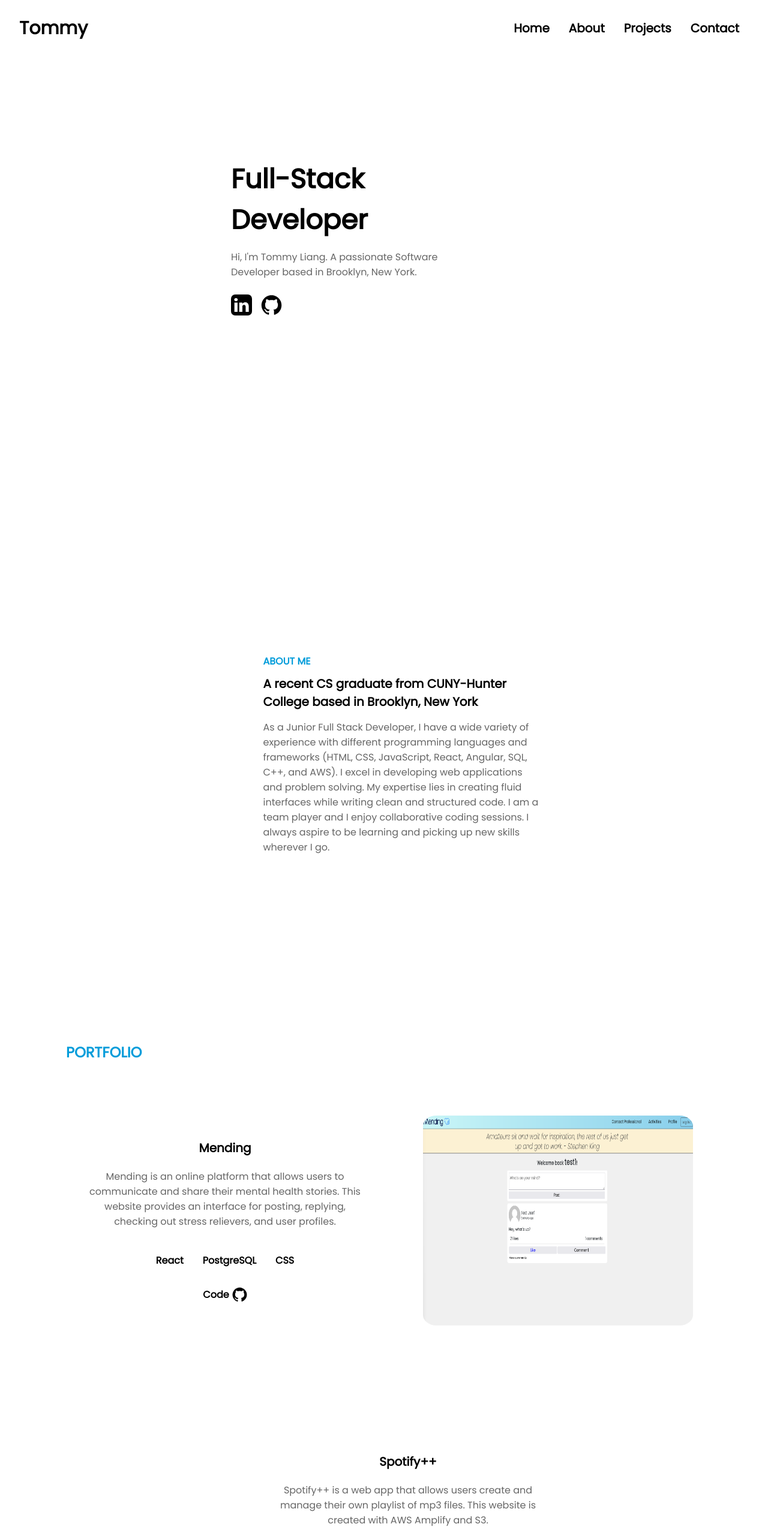
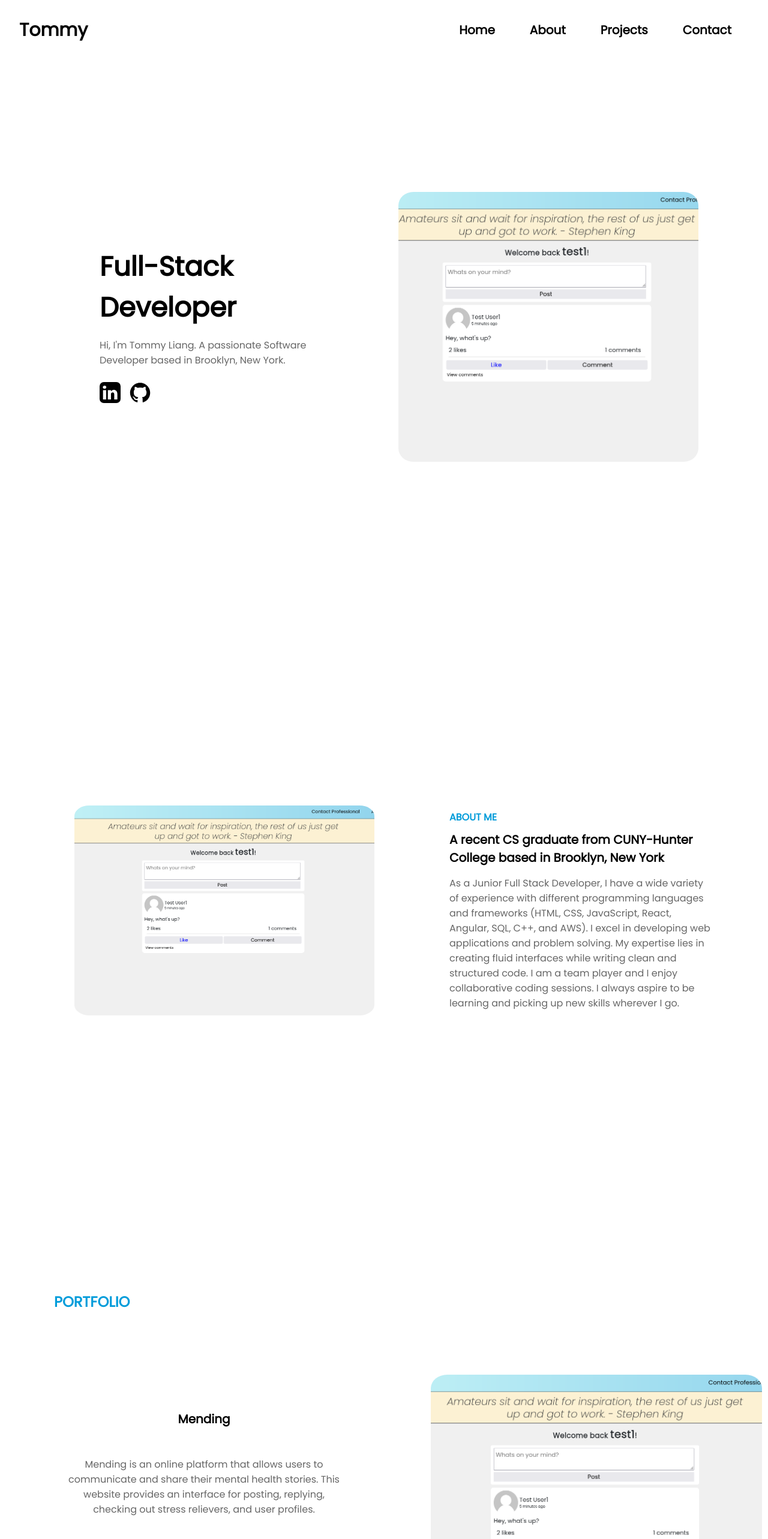
Before and after one commit to TommyLiang1/Portfolio, a React (Create React App) app: page / in a window 1280 px wide. Shown: the top 2566 px of the page at 60% size. Built offline with nearby package versions, Linux system fonts and the light colour scheme.

Commit message:
Portfolio complete, fill images

```diff
--- a/package.json
+++ b/package.json
@@ -4,9 +4,11 @@
   "private": true,
   "dependencies": {
     "@emailjs/browser": "^3.11.0",
+    "@fortawesome/react-fontawesome": "^0.2.0",
     "cra-template": "1.2.0",
     "react": "^18.2.0",
     "react-dom": "^18.2.0",
+    "react-router-dom": "^6.16.0",
     "react-scripts": "5.0.1"
   },
   "scripts": {
--- a/public/index.html
+++ b/public/index.html
@@ -31,6 +31,14 @@
       href="https://fonts.googleapis.com/css?family=Poppins"
     />
 
+    <link
+      rel="stylesheet"
+      href="https://cdnjs.cloudflare.com/ajax/libs/font-awesome/6.4.2/css/all.min.css"
+      integrity="sha512-z3gLpd7yknf1YoNbCzqRKc4qyor8gaKU1qmn+CShxbuBusANI9QpRohGBreCFkKxLhei6S9CQXFEbbKuqLg0DA=="
+      crossorigin="anonymous"
+      referrerpolicy="no-referrer"
+    />
+
     <title>React App</title>
   </head>
   <body>
--- a/src/components/About.js
+++ b/src/components/About.js
@@ -1,10 +1,11 @@
 import React from "react";
+import MendingImage from "../img/mending.png";
 
 const About = () => {
   return (
     <div id="about" className="about-container">
       <div className="about-wrapper">
-        <img className="about-img" src="#" alt="" />
+        <img className="about-img" src={MendingImage} alt="" />
         <div className="about-text">
           <div className="about-me">ABOUT ME</div>
           <div className="about-title">
--- a/src/components/Home.js
+++ b/src/components/Home.js
@@ -1,6 +1,7 @@
 import React from "react";
 import LinkedInIcon from "../img/linkedin.svg";
 import GitHubIcon from "../img/github.svg";
+import MendingImage from "../img/mending.png";
 
 const Home = () => {
   return (
@@ -26,7 +27,7 @@ const Home = () => {
             </a>
           </div>
         </div>
-        <img className="home-img" src="#" alt="" />
+        <img className="home-img" src={MendingImage} alt="" />
       </div>
     </div>
   );
--- a/src/components/Navbar.js
+++ b/src/components/Navbar.js
@@ -1,22 +1,20 @@
 import React, { useState } from "react";
 
 const Navbar = () => {
-  const [navbarOpen, setNavbarOpen] = useState(false);
+  const [clicked, setClicked] = useState(false);
+
+  const handleClick = () => {
+    setClicked(!clicked);
+  };
 
   return (
     <nav className="nav">
       <div className="nav-title">Tommy</div>
-      <a
-        href="#"
-        className="nav-icon"
-        onClick={() => setNavbarOpen((prev) => !prev)}
-      >
-        <span className="nav-bar"></span>
-        <span className="nav-bar"></span>
-        <span className="nav-bar"></span>
-      </a>
-      <div className={navbarOpen ? "nav-links" : "nav-links-expanded"}>
-        <ul>
+      <div>
+        <ul
+          id="nav-links"
+          className={clicked ? "#nav-links active" : "#nav-links"}
+        >
           <li>
             <a href="#home">Home</a>
           </li>
@@ -31,6 +29,13 @@ const Navbar = () => {
           </li>
         </ul>
       </div>
+      <div className="mobile">
+        <i
+          id="mobile-icon"
+          onClick={handleClick}
+          className={clicked ? "fas fa-times" : "fas fa-bars"}
+        ></i>
+      </div>
     </nav>
   );
 };
--- a/src/components/Projects.js
+++ b/src/components/Projects.js
@@ -32,11 +32,15 @@ const Projects = () => {
               <img className="portfolio-github-icon" src={GitHubIcon} alt="" />
             </a>
           </div>
-          <img className="project-img img-right" src={MendingImage} alt="" />
+          <div>
+            <img className="project-img img-right" src={MendingImage} alt="" />
+          </div>
         </div>
 
         <div className="project-project">
-          <img className="project-img img-left" src="#" alt="" />
+          <div>
+            <img className="project-img img-left" src={MendingImage} alt="" />
+          </div>
           <div className="project-wrapper">
             <div className="portfolio-title">Spotify++</div>
             <div className="portfolio-desc">
@@ -81,7 +85,13 @@ const Projects = () => {
               <img className="portfolio-github-icon" src={GitHubIcon} alt="" />
             </a>
           </div>
-          <img className="project-img img-right" src={ArtGalleryImage} alt="" />
+          <div>
+            <img
+              className="project-img img-right"
+              src={ArtGalleryImage}
+              alt=""
+            />
+          </div>
         </div>
       </div>
     </div>
--- a/src/styles/About.css
+++ b/src/styles/About.css
@@ -1,19 +1,19 @@
 .about-container {
-  display: grid;
-  place-items: center;
-  margin: 2rem 0rem;
+  margin: 2rem auto;
 }
 
 .about-wrapper {
   display: grid;
-  align-items: center;
+  gap: 1rem;
+  place-items: center;
 }
 
 .about-img {
-  max-width: 400px;
-  min-height: 350px;
+  width: 100%;
+  max-width: 500px;
+  height: 350px;
+  object-fit: cover;
   border-radius: 5%;
-  margin: auto;
 }
 
 .about-text {
@@ -41,9 +41,14 @@
 }
 
 @media (min-width: 900px) {
+  .about-container {
+    max-width: 1000px;
+    padding: 15rem 0rem;
+  }
+
   .about-wrapper {
-    margin: 15rem 0rem;
-    display: flex;
+    grid-template-columns: repeat(2, 500px);
+    gap: 4rem;
   }
 
   .about-text {
--- a/src/styles/Contact.css
+++ b/src/styles/Contact.css
@@ -1,10 +1,4 @@
-.contact-container {
-  text-align: center;
-  margin: auto;
-}
-
 .contact-form-container {
-  margin-top: 2rem;
   max-width: 600px;
   padding: 1rem;
   margin: auto;
@@ -15,16 +9,18 @@
 }
 
 .contact-title {
+  max-width: 500px;
+  margin: auto;
+  width: 100%;
   color: rgb(0, 156, 218);
   font-weight: bold;
   font-size: 1.5rem;
   text-align: left;
-  margin-left: 2rem;
-  margin-top: 1rem;
 }
 
 .contact-input, .contact-message, .contact-button {
-  width: 500px;
+  max-width: 500px;
+  width: 100%;
   margin: auto;
   margin-top: 2rem;
   padding: 1rem;
@@ -65,5 +61,6 @@
 @media (min-width: 900px) {
   .contact-container {
     margin: 12rem 0rem;
+    padding-bottom: 3rem;
   }
 }
--- a/src/styles/Home.css
+++ b/src/styles/Home.css
@@ -1,18 +1,17 @@
 .home-container {
-  text-align: center;
-  margin: 5rem 0rem;
-  display: grid;
-  place-items: center;
+  margin: 5rem auto;
 }
 
 .home-main {
-  display: block;
+  display: grid;
+  gap: 3rem;
+  place-items: center;
 }
 
 .home-text {
   max-width: 400px;
+  margin: auto;
   text-align: left;
-  padding: 25px;
 }
 
 .home-title {
@@ -22,12 +21,12 @@
 
 .home-desc {
   color: #666;
-  margin-top: 15px;
+  margin-top: 1rem;
 }
 
 .home-links {
   display: flex;
-  margin-top: 25px;
+  margin-top: 1.5rem;
 }
 
 .home-icon {
@@ -38,22 +37,25 @@
 
 .home-img {
   width: 100%;
-  max-width: 400px;
-  min-height: 350px;
+  max-width: 700px;
+  height: 450px;
+  object-fit: cover;
   border-radius: 5%;
 }
 
 @media (min-width: 900px) {
+  .home-container {
+    max-width: 1200px;
+    padding: 15rem 0rem;
+    display: grid;
+    place-items: center;
+  }
+
   .home-main {
-    display: flex;
-    margin: 10rem 0rem;
+    grid-template-columns: repeat(2, 500px);
   }
 
   .home-img {
-    margin: 0 5rem;
-  }
-
-  .home-text {
-    min-width: 400px;
+    max-width: 700px;
   }
 }
--- a/src/styles/Navbar.css
+++ b/src/styles/Navbar.css
@@ -1,17 +1,22 @@
 * {
+  margin: 0;
+  padding: 0;
   box-sizing: border-box;
 }
 
-body {
-  margin: 0;
+#home,
+#about,
+#projects,
+#contact {
+  scroll-margin-top: 78px;
 }
 
 .nav {
-  background-color: white;
-  color: black;
   display: flex;
   justify-content: space-between;
   align-items: center;
+  background-color: white;
+  color: black;
   padding: 1rem 2rem;
   position: fixed;
   top: 0;
@@ -23,86 +28,93 @@ body {
   font-weight: bold;
 }
 
-.nav-links ul, .nav-links-expanded ul {
-  padding: 0;
+#nav-links {
+  display: flex;
+  justify-content: space-between;
+  align-items: center;
   margin: 0;
-  display: flex;
+}
+
+#nav-links li {
+  list-style: none;
+  margin: 0 5px;
+}
+
+#nav-links li a {
+  display: block;
+  text-decoration: none;
   font-size: 20px;
   font-weight: bold;
+  color: inherit;
+  padding: 1.2rem 1.5rem;
+  border-radius: 10px;
+  transition: 0.3s ease-in-out;
 }
 
-.nav-links li, .nav-links-expanded li {
-  list-style: none;
-}
-
-.nav-links li a, .nav-links-expanded li a {
-  color: inherit;
-  text-decoration: none;
-  padding: 1rem;
-  display: block;
-}
-
-.nav-links li:hover, .nav-links-expanded li:hover {
-  background-color: #ddd;
+#nav-links li a:hover {
+  background-color: #444;
+  color:rgb(188, 253, 253);
   border-radius: 10px;
 }
 
-#home,
-#about,
-#projects,
-#contact {
-  scroll-margin-top: 78px;
-}
-
-.nav-icon {
-  position: absolute;
-  top: 1.7rem;
-  right: 1rem;
-  display: flex;
-  display: none;
-  flex-direction: column;
-  justify-content: space-between;
-  width: 30px;
-  height: 20px;
-}
-
-.nav-bar {
-  width: 100%;
-  height: 3px;
-  background-color: black;
+#nav-links li a:active {
+  background-color: #444;
+  color: rgb(188, 253, 253);
   border-radius: 10px;
 }
 
-@media (max-width: 600px) {
-  .nav-icon {
+.mobile {
+  display: none;
+}
+
+#mobile-icon {
+  color: black;
+  align-items: center;
+}
+
+@media screen and (max-width: 768px) {
+  #nav-links {
     display: flex;
+    flex-direction: column;
+    align-items: flex-start;
+    justify-content: flex-start;
+    position: fixed;
+    top: 76px;
+    right: -770px;
+    width: 100%;
+    background-color: #aaa;
+    color:black;
+    border-radius: 3%;
+    transition: .5s ease-in-out;
   }
 
-  .nav {
-    flex-direction: column;
-    align-items: flex-start;
+  #nav-links.active {
+    right: 0;
   }
 
-  .nav-links {
-    display: none;
+  #nav-links li {
+    width: 100%;
+    text-align: center;
+    margin: 0;
   }
 
-  .nav-links-expanded {
-    display: block;
+  #nav-links li a {
     width: 100%;
+    margin: none;
+    padding: none;
   }
 
-  .nav-links-expanded ul {
-    width: 100%;
-    flex-direction: column;
+  #nav-links li a:hover {
+    color: rgb(188, 253, 253);
+    background-color: #444;
+  }
+
+  .mobile {
     display: block;
   }
 
-  .nav-links-expanded li {
-    text-align: center;
-  }
-
-  .nav-links-expanded li a {
-    padding: .5rem;
+  #mobile-icon {
+    font-size: 25px;
+    cursor: pointer;
   }
 }
--- a/src/styles/Projects.css
+++ b/src/styles/Projects.css
@@ -1,18 +1,14 @@
-.projects-container {
-  padding: 20px;
-}
-
 .project-title {
   color: rgb(0, 156, 218);
   font-weight: bold;
   font-size: 1.5rem;
   text-align: center;
+  padding: 3rem 0rem;
 }
 
 .project-list {
   display: grid;
   place-items: center;
-  margin-top: 1rem;
 }
 
 .project-project {
@@ -25,8 +21,9 @@
 }
 
 .project-img {
-  max-width: 450px;
-  min-height: 350px;
+  width: 100%;
+  height: 450px;
+  object-fit: cover;
   border-radius: 5%;
   margin: 1.5rem 0rem;
 }
@@ -44,18 +41,13 @@
 }
 
 .portfolio-desc {
-  margin-top: 20px;
-  margin: auto;
+  margin: 1.5rem auto;
   color: #666;
-  padding: 20px;
-}
-
-.portfolio-framework {
-  margin-top: 20px;
+  padding: 1.5rem;
 }
 
 .framework {
-  margin: 0 1rem;
+  margin: auto 1rem;
   font-weight: bold;
 }
 
@@ -65,7 +57,7 @@
   font-weight: bold;
   display: flex;
   margin: auto;
-  margin-top: 2rem;
+  margin: 2rem auto;
 }
 
 .portfolio-github-icon {
@@ -73,10 +65,15 @@
   margin-left: 5px;
 }
 
+.img-left {
+  margin-top: 1rem;
+}
+
 @media (min-width: 900px) {
   .projects-container {
     max-width: 1100px;
-    margin: auto;
+    padding: 5rem auto;
+    margin: 10rem auto;
   }
 
   .project-title {
@@ -84,15 +81,13 @@
   }
 
   .project-list {
-    margin-top: 4rem;
+    margin-top: 2rem;
   }
 
   .project-project {
-    display: flex;
-  }
-
-  .project-project:not(:first-child) {
-    margin-top: 7rem;
+    display: grid;
+    grid-template-columns: repeat(2, auto);
+    gap: 3rem;
   }
 
   .project-wrapper {
```
Also changed, not shown: 1 other file (tests, documents, lock files or other folders).
